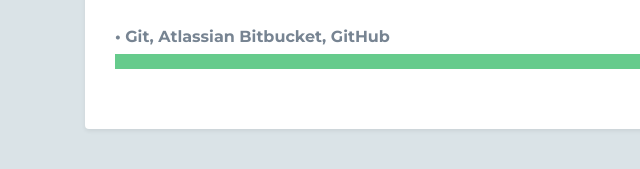
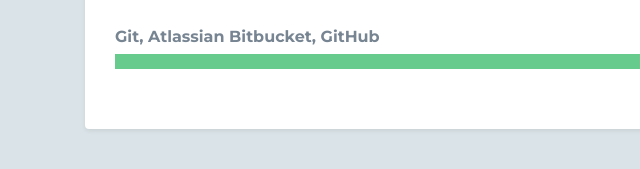
Before and after one commit to gera-alex/gera-alex.github.io, a plain HTML site: page index.html in a window 1280 px wide. Shown: the part 1793-1962 px from the top of the page, 0-640 px from the left. Drawn offline with Linux system fonts and the light colour scheme; no server answers.

Commit message:
Remove the dot

```diff
--- a/index.html
+++ b/index.html
@@ -135,7 +135,7 @@
                                 </div><!--//item-->
 
                                 <div class="item">
-                                    <h3 class="level-title">• Git, Atlassian Bitbucket, GitHub<span class="level-label" data-toggle="tooltip" data-placement="left" data-animation="true" title="Git"><i class="fas fa-info-circle"></i>Pro</span></h3>
+                                    <h3 class="level-title">Git, Atlassian Bitbucket, GitHub<span class="level-label" data-toggle="tooltip" data-placement="left" data-animation="true" title="Git"><i class="fas fa-info-circle"></i>Pro</span></h3>
                                     <div class="level-bar">
                                         <div class="level-bar-inner" data-level="80%">
                                         </div>
```
